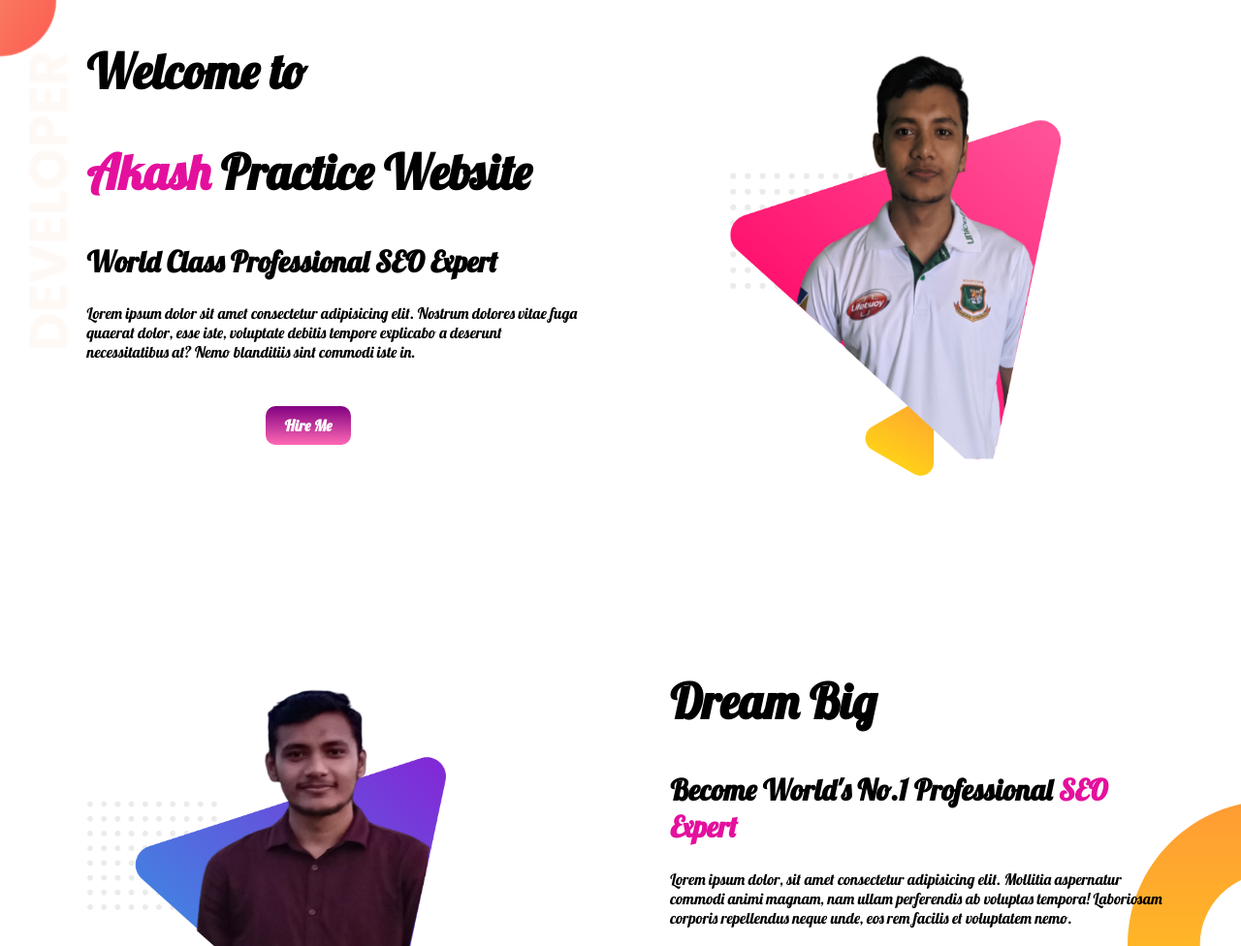
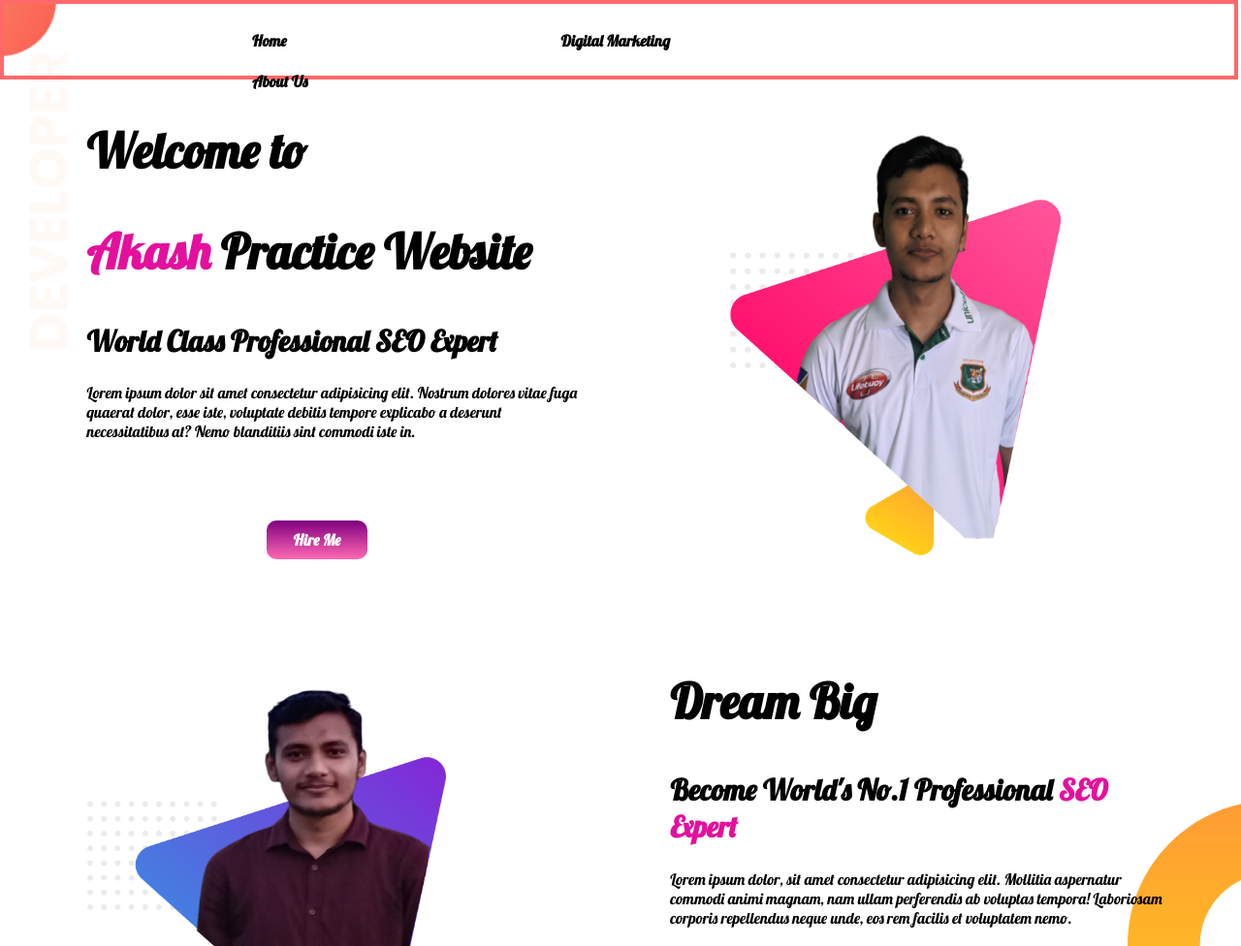
Before and after one commit to abdulmazidakash/web-portfolio-practice, a plain HTML site: page index.html in a window 1280 px wide. Shown: the top 976 px of the page at 97% size. Drawn offline with Linux system fonts and the light colour scheme.

Commit message:
header change

```diff
--- a/index.html
+++ b/index.html
@@ -10,6 +10,17 @@
     <link rel="stylesheet" href="style.css">
 </head>
 <body>
+    <section class="header-section">
+        <div class="catagory">
+           <h4>Home</h4>
+        </div>
+        <div class="catagory">
+            <h4>Digital Marketing</h4>
+        </div>
+        <div class="catagory">
+            <h4>About Us</h4>
+        </div>
+    </section>
    <section class="top-banner">
     <div class="haif-width">
         <h1>Welcome to </h1>
@@ -50,5 +61,6 @@
    <footer>
     <p>Copyright Akash 2023 | All Rights Reserved</p>
    </footer>
+
 </body>
 </html>
--- a/style.css
+++ b/style.css
@@ -11,12 +11,7 @@ h2{
 .pink-highlight{
     color: rgb(228, 16, 157);
 }
-.haif-width{
-    width: 40%;
-    float: left;
-    margin-left: 5%;
-    padding-left: 2%;
-}
+
 .haif-width img{
     width: 100%;
 }
@@ -36,13 +31,13 @@ section{
 .link-button{
     text-decoration: none;
     background-image: linear-gradient(purple,hotpink);
-    padding: 10px 20px;
+    padding: 10px 28px;
     border-radius: 10px;
     color: white;
     font-weight: 700;
     position: absolute;
-    margin-top: 30px;
-    margin-left: 184px;
+    margin-top: 66px;
+    margin-left: 185px;
 }
 .single-experience{
     box-shadow: 10px 10px 40px gray;
@@ -72,3 +67,29 @@ footer p{
 .center{
     text-align: center;
 }
+.haif-width{
+    width: 40%;
+    float: left;
+    margin-left: 5%;
+    padding-left: 2%;
+}
+.header-section {
+    padding: 28px 2px;
+    height: 18px;
+    border: 4px solid rgb(255 105 105);
+    width: 79%;
+    padding-left: 20%;
+    float: left;
+}
+.catagory {
+    text-align: center;
+    float: left;
+    /
+    height: 100%;
+    float: left;
+    /
+    width: 100%;
+    padding: left;
+    margin-right: 283px;
+    margin-top: -21px;
+}
```
